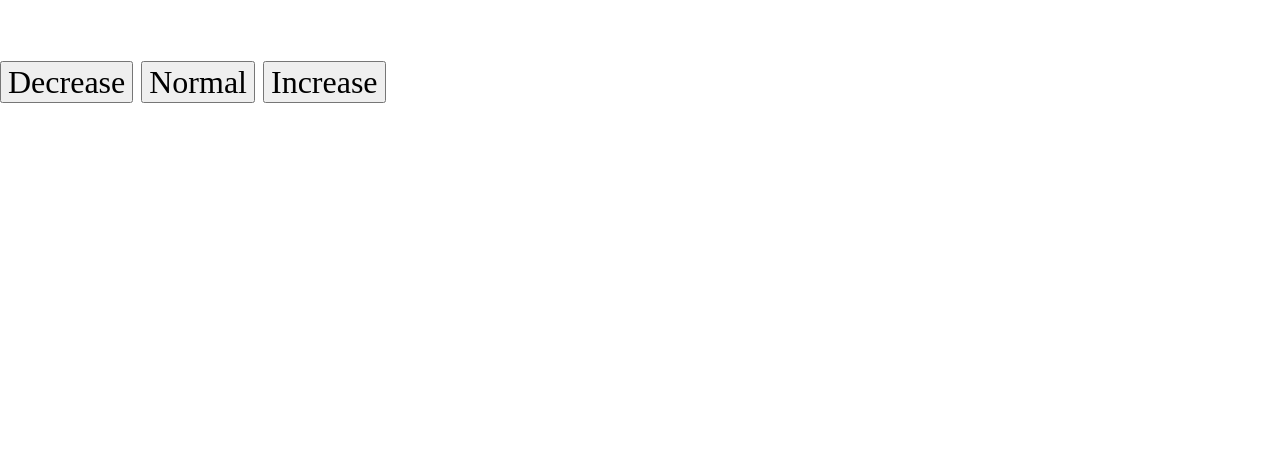
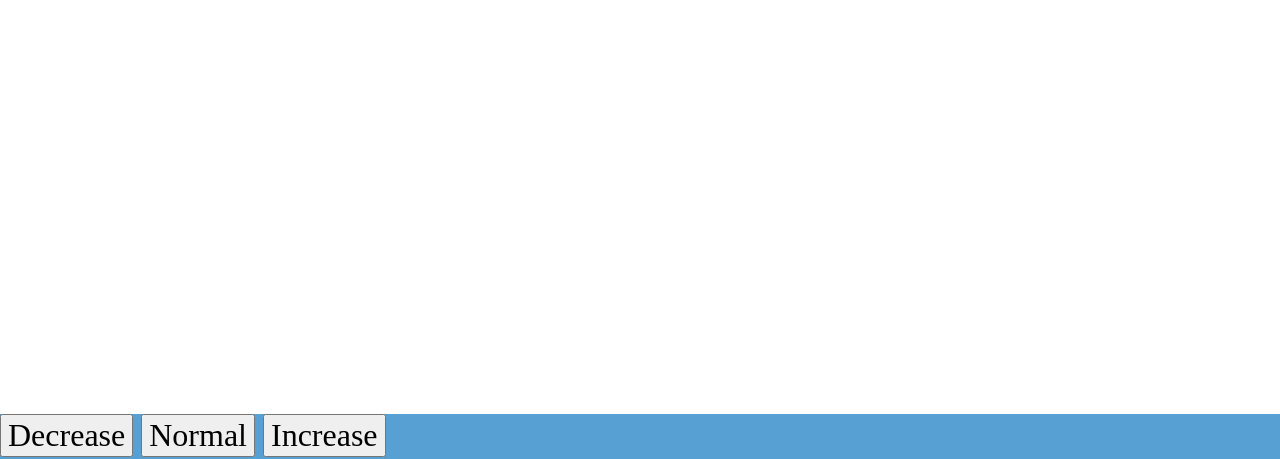
Before and after one commit to dward2/dward2.github.io, a website built with Parcel: page bulletin_base.html in a window 1280 px wide. Shown: the part 341-800 px from the top of the page. Built offline with nearby package versions, Linux system fonts and the light colour scheme; a web font is replaced by a local one.

Commit message:
Additional footer/button formatting

```diff
--- a/css/bulletin.css
+++ b/css/bulletin.css
@@ -1,3 +1,17 @@
+#footer {
+  position: fixed;
+  bottom: 0;
+  width: 100%;
+  height: 45px;
+  background: #56a0d3;
+
+}
+
+button{
+  font-size: 20px;
+  margin: 0px;
+}
+
 .color-dash-divider{
   width: 100%;
 }
```
